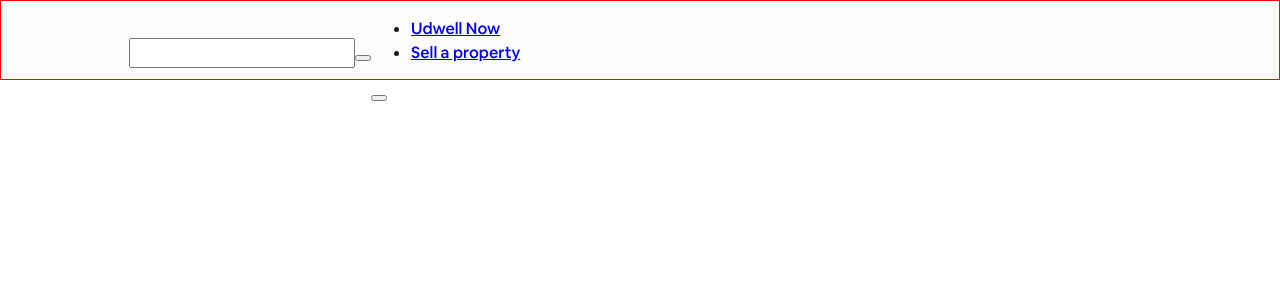
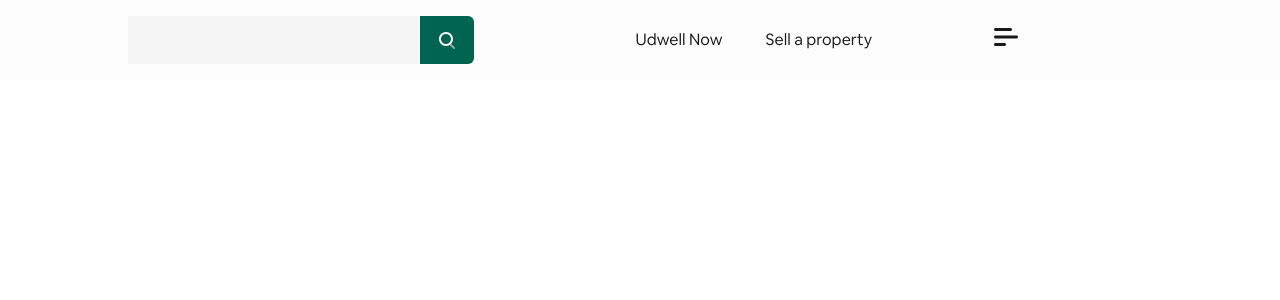
Before and after one commit to abdulmalikgh/front-end-challenge, a React (Create React App) app: page / in a window 1280 px wide. Shown: the top 300 px of the page. Built offline with nearby package versions, Linux system fonts and the light colour scheme.

Commit message:
Add page header

```diff
--- a/src/assets/scss/header.scss
+++ b/src/assets/scss/header.scss
@@ -1,13 +1,86 @@
-.header{
-    width:100%;
-    height: 80px;
-    background: #FDFDFD;
-    color: #1A1A1A;
-    border:1px solid red;
-    padding-left: 10%;
-    padding-right: 20%;
-    nav{
+.header {
+  width: 100%;
+  height: 80px;
+  background: #fdfdfd;
+  color: #1a1a1a;
+  padding-left: 10%;
+  padding-right: 20%;
+  nav {
+    display: flex;
+    align-items: center;
+    justify-content: space-between;
+    height: inherit;
+    .__search {
+      background: #f5f5f5;
+      border-radius: 6px;
+      height: 48px;
+      width: 346px;
+      display: flex;
+      align-items: center;
+      input {
+        height: inherit;
+        width: calc(100% - 54px);
+        background: #f5f5f5;
+        border: none;
+        margin: 0px;
+        padding: 9px 15px;
+        &:focus {
+          border: none;
+          outline: none;
+          box-shadow: none;
+        }
+      }
+      button {
+        width: 54px;
+        height: 48px;
+        outline: none;
+        border: none;
+        margin: none;
+        background: #016450;
+        border-radius: 0px 6px 6px 0px;
         display: flex;
+        justify-content: center;
         align-items: center;
+      }
     }
+    .right_side_nav {
+      display: flex;
+      justify-content: flex-end;
+      column-gap: 116px;
+      align-items: center;
+      .icon {
+        button {
+          outline: none;
+          border: none;
+          background-color: transparent;
+          &:hover {
+            outline: none;
+            border: none;
+          }
+        }
+      }
+      .text {
+        ul {
+          list-style: none;
+          margin: 0px;
+          padding: 0px;
+          li {
+            display: inline;
+            &:first-of-type {
+              padding-right: 43px;
+            }
+            a {
+              text-decoration: none;
+              font-family: Airbnb Cereal App;
+              font-style: normal;
+              font-weight: normal;
+              font-size: 16px;
+              line-height: 160%;
+              color: #1a1a1a;
+            }
+          }
+        }
+      }
+    }
+  }
 }
--- a/src/components/Header.js
+++ b/src/components/Header.js
@@ -1,12 +1,15 @@
 import "../assets/scss/header.scss"
-
+import logoIcon from '../assets/images/menu-left-2-icon 1.svg'
+import searchIcon from '../assets/images/Search.svg'
 function Header() {
     return (
         <header className="header">
             <nav>
                 <div className="__search">
                     <input name="search" className="_search_input"></input>
-                    <button className="search_icon"></button>
+                    <button className="search_icon">
+                    <img width="24px" height="24px" src={searchIcon} alt="" />
+                    </button>
                 </div>
 
                 <div className="right_side_nav">
@@ -22,7 +25,7 @@ function Header() {
                     </div>
                     <div className="icon">
                         <button>
-
+                            <img src={logoIcon} alt="" />
                         </button>
                     </div>
                 </div>
--- a/src/index.scss
+++ b/src/index.scss
@@ -1,7 +1,7 @@
 @font-face {
   font-family: "Airbnb Cereal App";
   src: local("Airbnb Cereal App"),
-   url("./assets/fonts/AirbnbCereal-Medium.ttf") format("truetype");
+   url("./assets/fonts/AirbnbCereal-Book.ttf") format("truetype");
     font-weight: normal;
   }
 
@@ -24,10 +24,13 @@ dl,
 dd {
   margin: 0;
 }
-ul[role='list'],
-ol[role='list'] {
+ul
+ol {
   list-style: none;
+  margin:0px;
+  padding:0px;
 }
+
 html:focus-within {
   scroll-behavior: smooth;
 }
```
Also changed, not shown: src/assets/images/Search.svg (added), src/assets/images/menu-left-2-icon 1.svg (added).
